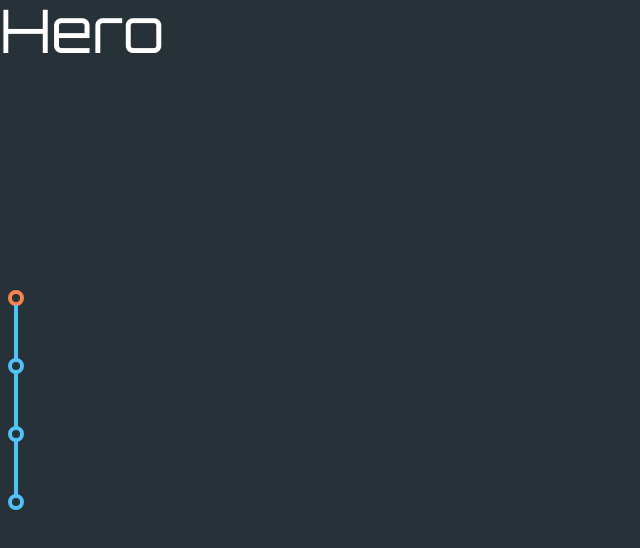
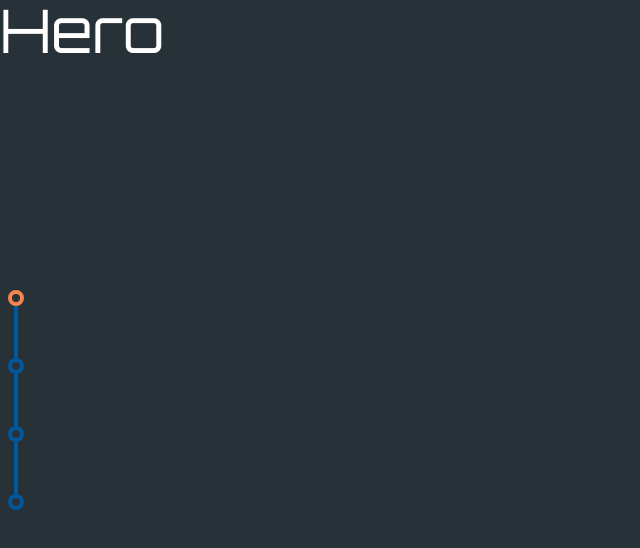
Before and after one commit to tombo-gokuraku/portfolio, a Gatsby site: page / in a window 1280 px wide. Shown: the whole page, without its empty margins (0-640 px from the left). Built offline with nearby package versions, Linux system fonts and the light colour scheme; Gatsby itself is replaced by a stand-in of ours.

Commit message:
add theme

```diff
--- a/package.json
+++ b/package.json
@@ -23,8 +23,7 @@
     "react-helmet": "^6.0.0",
     "react-scripts": "3.4.1",
     "styled-components": "^5.1.0",
-    "styled-reset": "^4.1.2",
-    "styled-theming": "^2.2.0"
+    "styled-reset": "^4.1.2"
   },
   "scripts": {
     "develop": "gatsby develop",
--- a/src/components/FullPage.js
+++ b/src/components/FullPage.js
@@ -106,16 +106,18 @@ export const ControllerButton = styled.a`
   border-radius: 50%;
 
   // アクティブな場合は色を変える
-  border: solid 4px ${(props) => (props.isActive ? "#f7844f" : "#4fc3f7")};
+  border: solid 4px
+    ${(props) =>
+      props.isActive ? props.theme.secondary : props.theme.primaryDark};
 
   // アイテム間の線を描く
   &::after {
     content: "";
     display: block;
-    background-color: #4fc3f7;
+    background-color: ${(props) => props.theme.primaryDark};
     height: 54px;
     width: 4px;
-    margin-top: 11px;
+    margin-top: 12px;
   }
 
   // 最後のControllerButtonだけItem間の線を表示しない
--- a/src/components/Layout.js
+++ b/src/components/Layout.js
@@ -1,4 +1,8 @@
 import React from "react";
+import { createGlobalStyle, ThemeProvider } from "styled-components";
+import reset from "styled-reset";
+import GlobalFonts from "../fonts/fonts";
+
 // import Hero from "./Hero";
 // import About from "./About";
 // import Skills from "./Skills";
@@ -7,10 +11,13 @@ import { SectionTitle } from "./Section";
 import { FullPage, FullPageChild } from "./FullPage";
 import { SkillMap } from "./SkillMap";
 
-import { createGlobalStyle } from "styled-components";
-import reset from "styled-reset";
-
-import GlobalFonts from "../fonts/fonts";
+// themeを定義
+const theme = {
+  backgroundColor: "#263238",
+  primary: "#4fc3f7",
+  primaryDark: "#01579B",
+  secondary: "#f7844f",
+};
 
 const GlobalStyle = createGlobalStyle`
   ${reset}
@@ -32,7 +39,7 @@ const GlobalStyle = createGlobalStyle`
 
   body {
     font-family: Orbitron, sans-serif;
-    background-color: #263238;
+    background-color: ${(props) => props.theme.backgroundColor};
   }
 
   a:link,
@@ -47,6 +54,7 @@ const GlobalStyle = createGlobalStyle`
 function Layout() {
   return (
     <React.Fragment>
+      <ThemeProvider theme={theme}>
         <GlobalFonts />
         <GlobalStyle />
         <FullPage as="main">
@@ -64,6 +72,7 @@ function Layout() {
             <SectionTitle>Contact</SectionTitle>
           </FullPageChild>
         </FullPage>
+      </ThemeProvider>
     </React.Fragment>
   );
 }
```
Also changed, not shown: 1 other file. Lines whose indentation alone changed are shown as unchanged.
